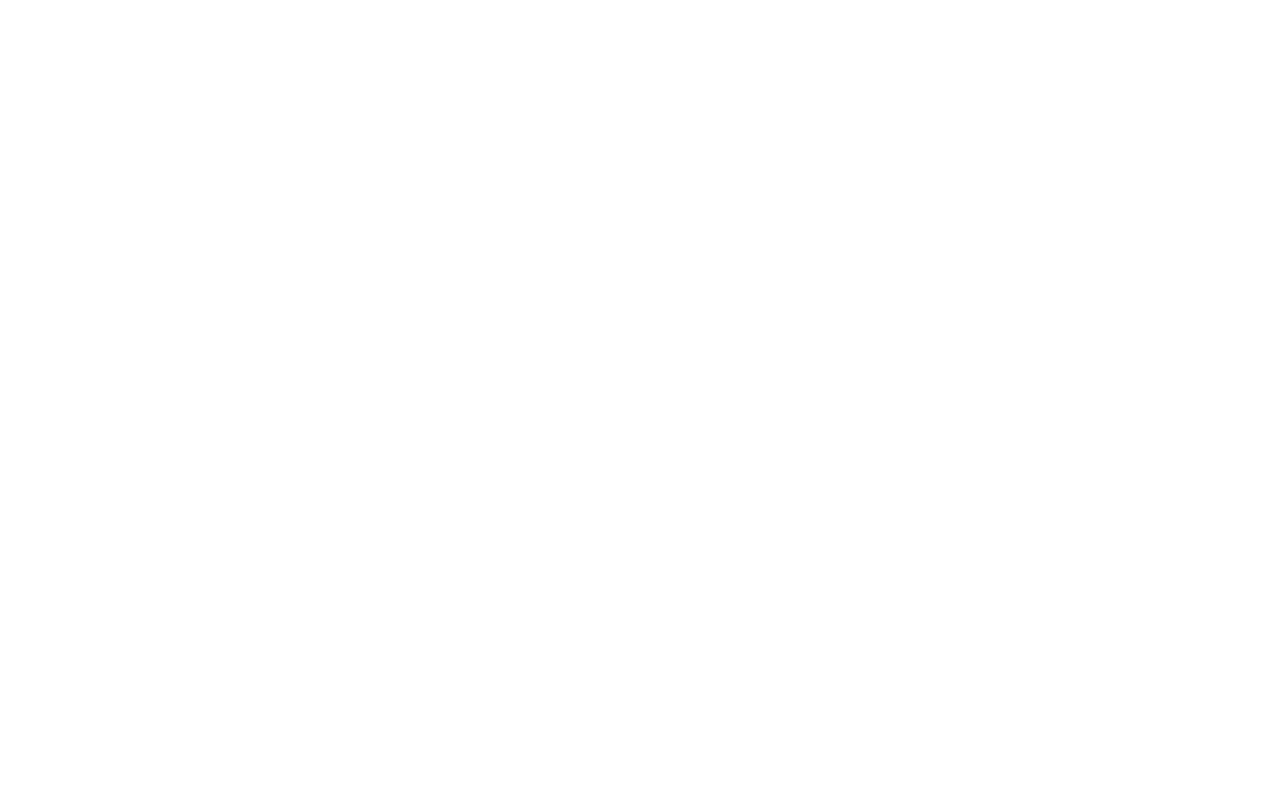
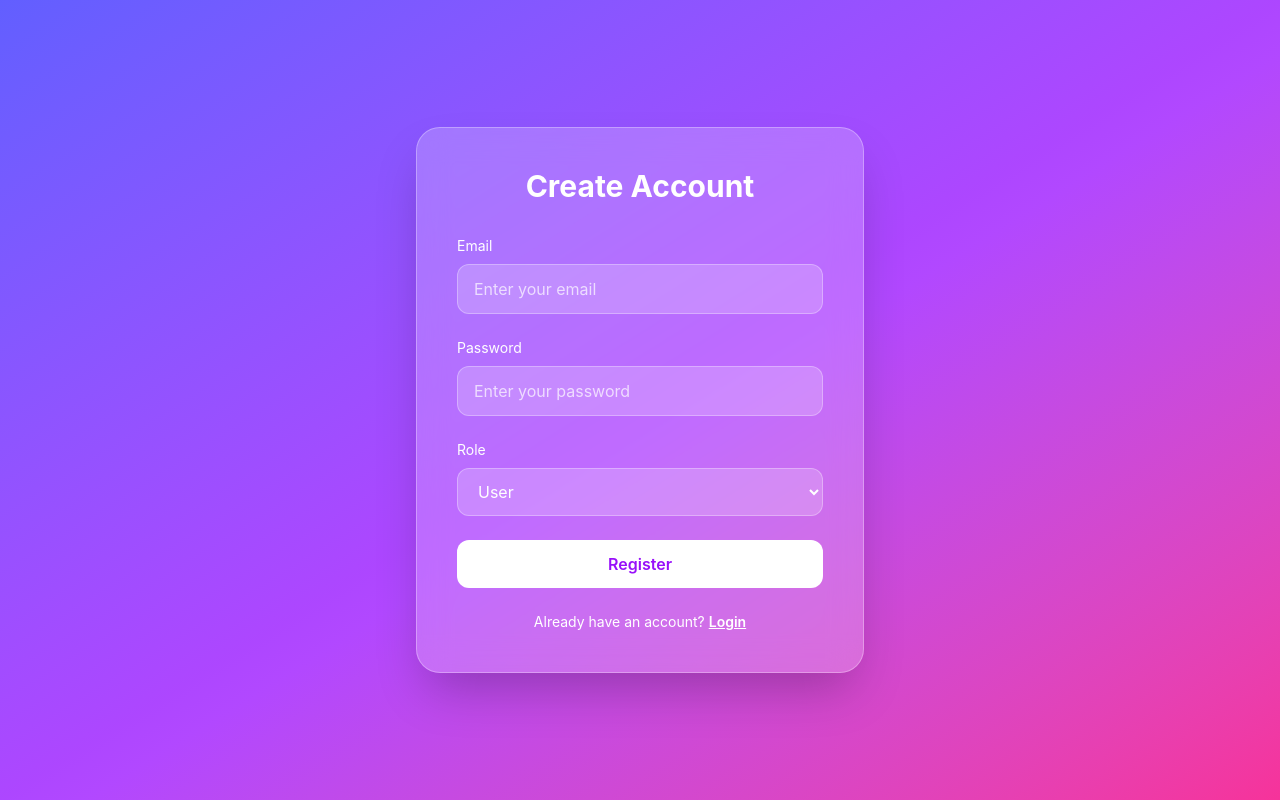
Before and after one commit to hafeez957/WorkerGo-Frontend-, a React (Vite) app: page /userregister in a window 1280 px wide. Before the commit this address had no page. Built offline with nearby package versions, Linux system fonts and the light colour scheme.

Commit message:
Connected backend and frontend and completed registration and login

```diff
--- a/src/App.jsx
+++ b/src/App.jsx
@@ -5,6 +5,7 @@ import './App.css'
 import LandingPage from './Components/LandingPage'
 import UserLogin from './Components/Users/UserLogin'
 import UserPortal from './Components/Users/UserPortal'
+import UserRegister from './Components/Users/UserRegister'
 
 const App = () => {
   return (
@@ -13,6 +14,7 @@ const App = () => {
        <Routes>
         <Route element={<LandingPage/>}  path='/' />
         <Route element={<UserLogin/>}  path='/userlogin' />
+        <Route element={<UserRegister/>}  path='/userregister' />
         <Route element={<UserPortal/>} path='/userportal/*'/>
        </Routes>
     </>
--- a/src/Components/Users/UserLogin.jsx
+++ b/src/Components/Users/UserLogin.jsx
@@ -1,27 +1,32 @@
 import { Password } from '@mui/icons-material';
 import React, { useState } from 'react'
-import { Navigate, useNavigate } from 'react-router-dom';
+import { Link, Navigate, useNavigate } from 'react-router-dom';
 import Navbar from './Navbar';
+import axios from 'axios';
 
 const UserLogin = () => {
 
     let navigate = useNavigate()
 
-    let [data,setData]=useState({email:'',password:''})
+    let [data,setData]=useState({email:'',password:'',role:''})
 
     let handleChange=(e)=>{
         setData({...data,[e.target.name]:e.target.value})
     }
     console.log(data);
 
-    let handleSubmit=(e)=>{
+
+    let handleSubmit=async(e)=>{
         e.preventDefault()
-        if(data.email==='syedhafeez957@gmail.com' && data.password==1234){
-            alert("Successfully loged in")
-            navigate('/userportal')
-        }else{
-            alert("Invalid credentials, Please try again")
-        }
+        console.log(data)
+        let backend_data=await axios.post("http://localhost:8081/auth/login",data)
+        console.log(backend_data.data.message)
+        // if(data.email==='syedhafeez957@gmail.com' && data.password==1234){
+        //     alert("Successfully loged in")
+        //     navigate('/userportal')
+        // }else{
+        //     alert("Invalid credentials, Please try again")
+        // }
     }
 
     return (
@@ -76,6 +81,18 @@ const UserLogin = () => {
                                 />
                             </div>
 
+                            {/* role section  */}
+
+                            <div>
+                                <label className="block text-gray-600 mb-2">Role</label>
+                                <select name="role" id="" required onChange={handleChange} className="w-full px-4 py-3 border rounded-lg focus:outline-none focus:ring-2 focus:ring-blue-500">
+                                    <option value="">---select role-----</option>
+                                    <option value="user">user</option>
+                                    <option value="worker">worker</option>
+                                    <option value="admin">Admin</option>
+                                </select>
+                            </div>
+
                             {/* Forgot Password */}
                             <div className="text-right">
                                 <a
@@ -97,12 +114,9 @@ const UserLogin = () => {
                             {/* Register Link */}
                             <p className="text-center text-sm text-gray-600">
                                 Don't have an account?{" "}
-                                <a
-                                    href="/register"
-                                    className="text-blue-600 font-medium hover:underline"
-                                >
-                                    Register
-                                </a>
+                                <Link to={'/userregister'} className='text-blue-600 font-medium hover:underline'>Register</Link>
+
+
                             </p>
 
                         </form>
--- a/src/Components/Users/UserRegister.jsx
+++ b/src/Components/Users/UserRegister.jsx
@@ -19,7 +19,6 @@ const UserRegister = () => {
 
   const handleSubmit = async (e) => {
     e.preventDefault();
-
     axios.post("http://localhost:8081/auth/register",formData)
     console.log(formData);
   };
```
